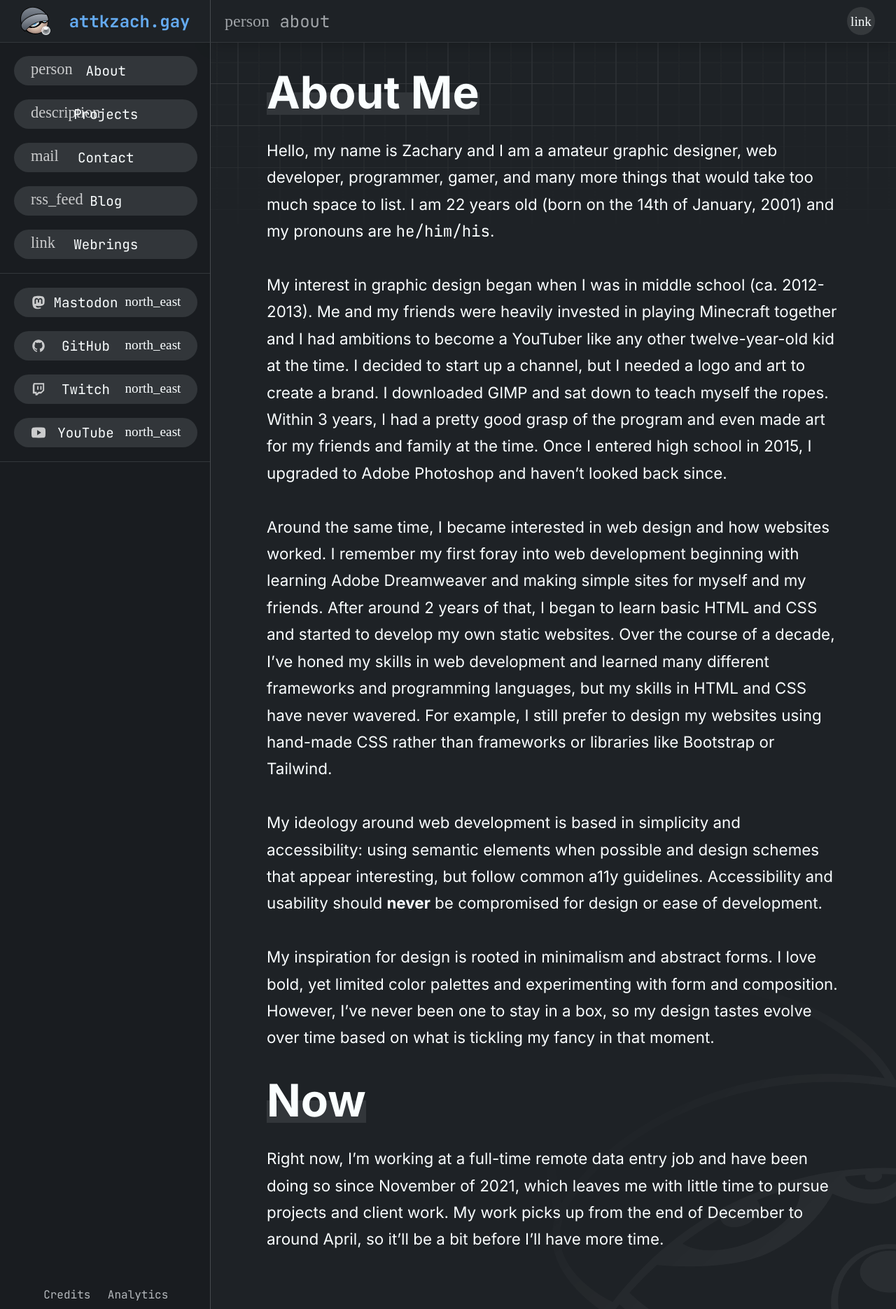
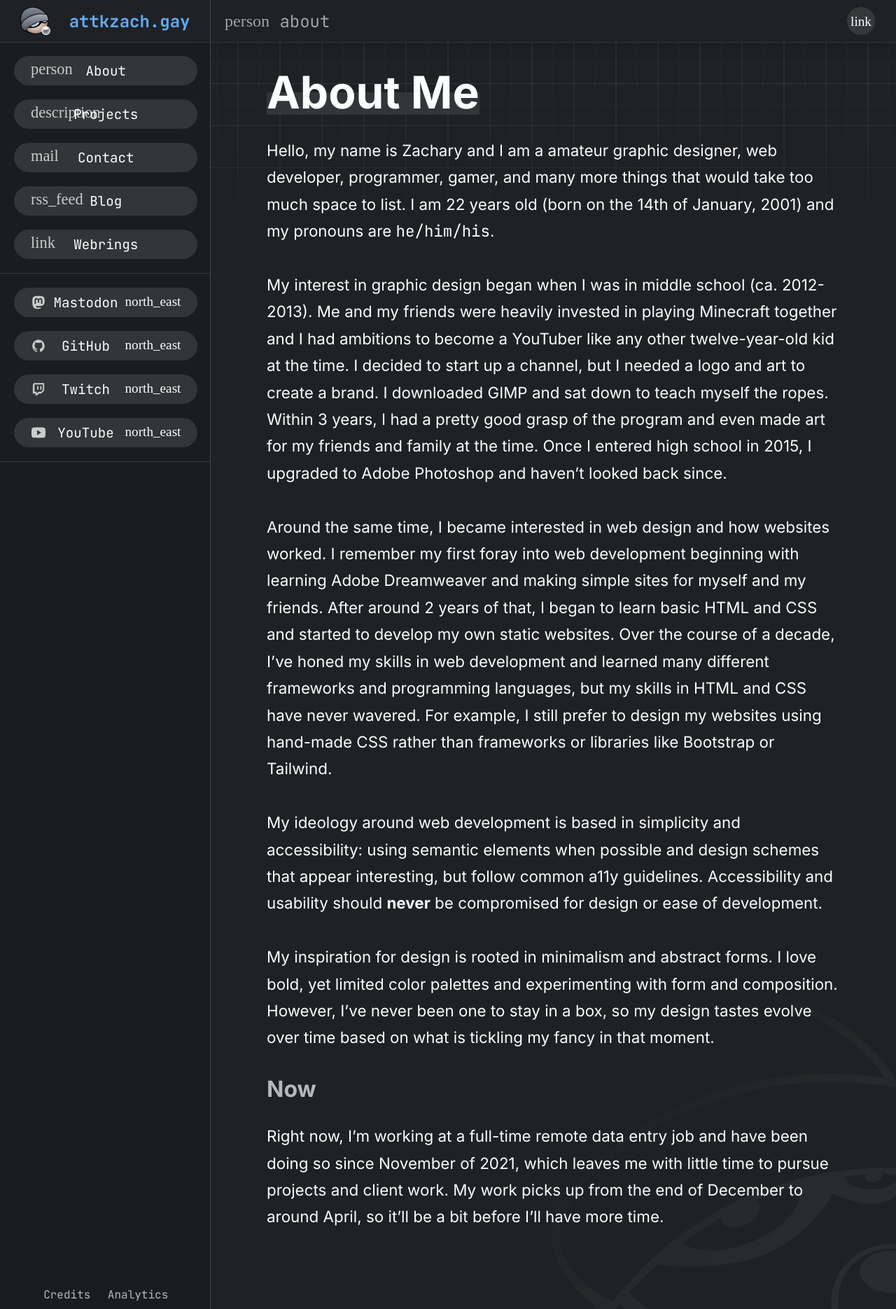
Before and after one commit to zfett/attkzach.gay, a Jekyll site: the page built from _pages/about.md, in a window 1280 px wide. Shown: the whole page at 70% size. Built offline with Jekyll 4.4.1, drawn with Linux system fonts in a browser that asks for light colours; some web fonts are replaced.

```diff
--- a/_pages/about.md
+++ b/_pages/about.md
@@ -17,5 +17,5 @@ My ideology around web development is based in simplicity and accessibility: usi
 
 My inspiration for design is rooted in minimalism and abstract forms. I love bold, yet limited color palettes and experimenting with form and composition. However, I've never been one to stay in a box, so my design tastes evolve over time based on what is tickling my fancy in that moment.
 
-### Now
+#### Now
 Right now, I'm working at a full-time remote data entry job and have been doing so since November of 2021, which leaves me with little time to pursue projects and client work. My work picks up from the end of December to around April, so it'll be a bit before I'll have more time.
```
